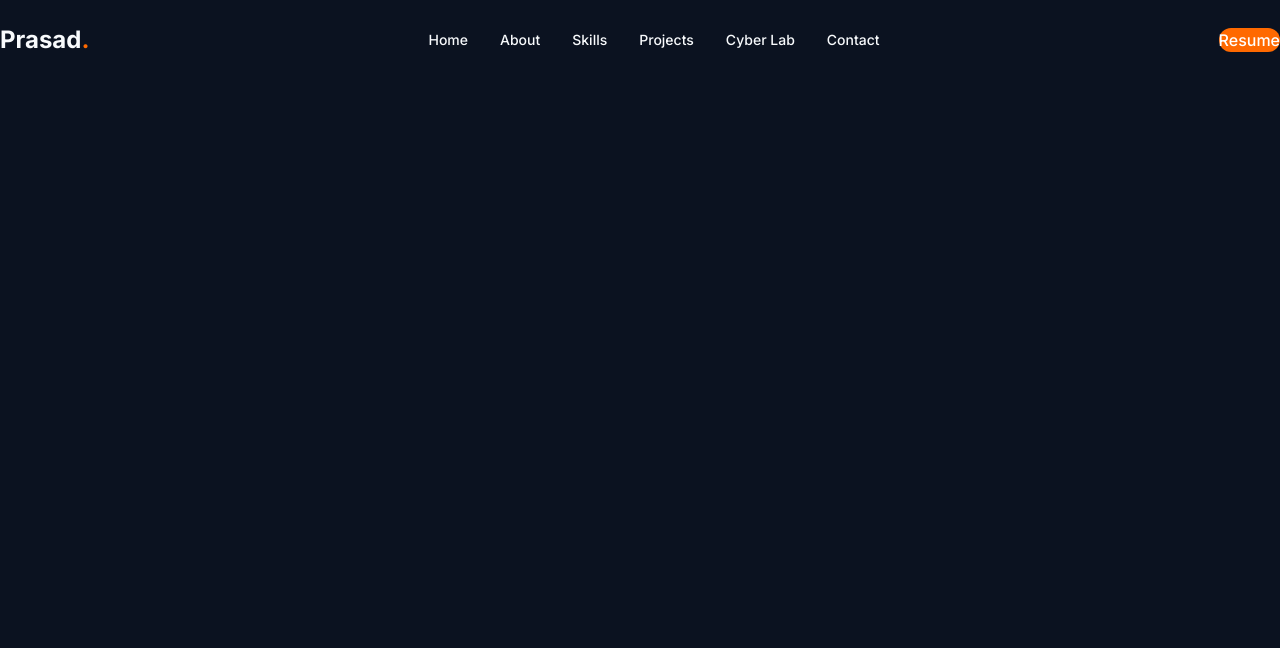
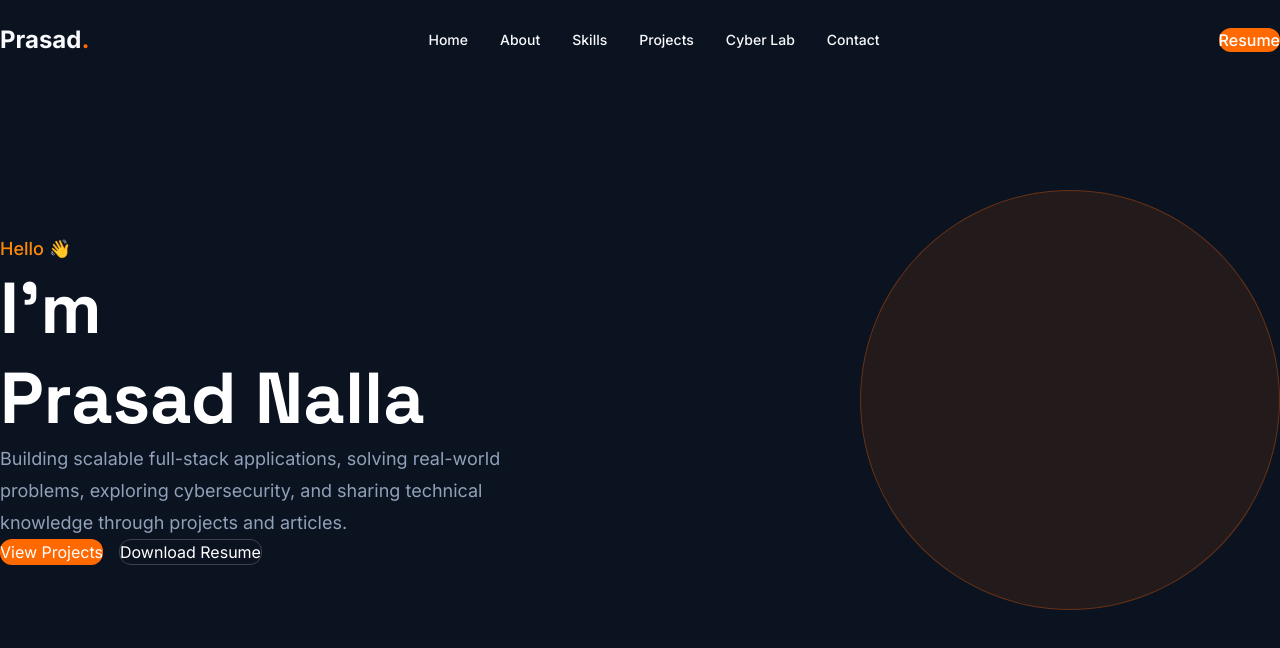
Before and after one commit to Prasad-Nalla/Portfolio, a React (Vite) app: page / in a window 1280 px wide. Shown: the top 648 px of the page. Built offline with nearby package versions, Linux system fonts and the light colour scheme.

Commit message:
Intial Development Completd(Sprint 1)

```diff
--- a/src/App.jsx
+++ b/src/App.jsx
@@ -1,11 +1,11 @@
 import Navbar from "./components/layout/Navbar";
+import Hero from "./sections/Hero";
 
 function App() {
   return (
     <>
       <Navbar />
-
-      <main className="min-h-screen bg-[#0B1220] pt-20"></main>
+      <Hero />
     </>
   );
 }
--- /dev/null
+++ b/src/sections/Hero/Hero.jsx
@@ -0,0 +1,21 @@
+import Container from "../../components/layout/Container";
+import HeroContent from "./HeroContent";
+import HeroImage from "./HeroImage";
+
+const Hero = () => {
+  return (
+    <section
+      id="home"
+      className="relative flex min-h-screen items-center overflow-hidden pt-20"
+    >
+      <Container>
+        <div className="grid items-center gap-16 lg:grid-cols-2">
+          <HeroContent />
+          <HeroImage />
+        </div>
+      </Container>
+    </section>
+  );
+};
+
+export default Hero;
--- /dev/null
+++ b/src/sections/Hero/HeroButtons.jsx
@@ -0,0 +1,19 @@
+const HeroButtons = () => {
+  return (
+    <div className="mt-10 flex flex-wrap gap-4">
+      <button
+        className="rounded-xl bg-orange-500 px-7 py-3 text-white transition-all duration-300 hover:-translate-y-1 hover:bg-orange-400"
+      >
+        View Projects
+      </button>
+
+      <button
+        className="rounded-xl border border-white/20 px-7 py-3 text-white transition-all duration-300 hover:border-orange-400 hover:bg-white/5"
+      >
+        Download Resume
+      </button>
+    </div>
+  );
+};
+
+export default HeroButtons;
--- /dev/null
+++ b/src/sections/Hero/HeroContent.jsx
@@ -0,0 +1,29 @@
+import HeroButtons from "./HeroButtons";
+
+const HeroContent = () => {
+  return (
+    <div className="max-w-2xl">
+      <p className="mb-5 text-lg font-medium text-orange-400">
+        Hello 👋
+      </p>
+
+      <h1 className="text-5xl font-bold leading-tight text-white lg:text-7xl">
+        I'm <br />
+        Prasad Nalla
+      </h1>
+
+      {/* Rotating text comes here */}
+
+      <p className="mt-8 max-w-xl text-lg leading-8 text-slate-400">
+        Building scalable full-stack applications, solving
+        real-world problems, exploring cybersecurity,
+        and sharing technical knowledge through projects
+        and articles.
+      </p>
+
+      <HeroButtons />
+    </div>
+  );
+};
+
+export default HeroContent;
--- /dev/null
+++ b/src/sections/Hero/HeroImage.jsx
@@ -0,0 +1,11 @@
+const HeroImage = () => {
+  return (
+    <div className="flex justify-center lg:justify-end">
+      <div className="relative h-[420px] w-[420px] rounded-full border border-orange-500/30 bg-orange-500/10">
+        {/* Profile image will go here */}
+      </div>
+    </div>
+  );
+};
+
+export default HeroImage;
--- /dev/null
+++ b/src/sections/Hero/index.js
@@ -0,0 +1 @@
+export { default } from "./Hero";
```
